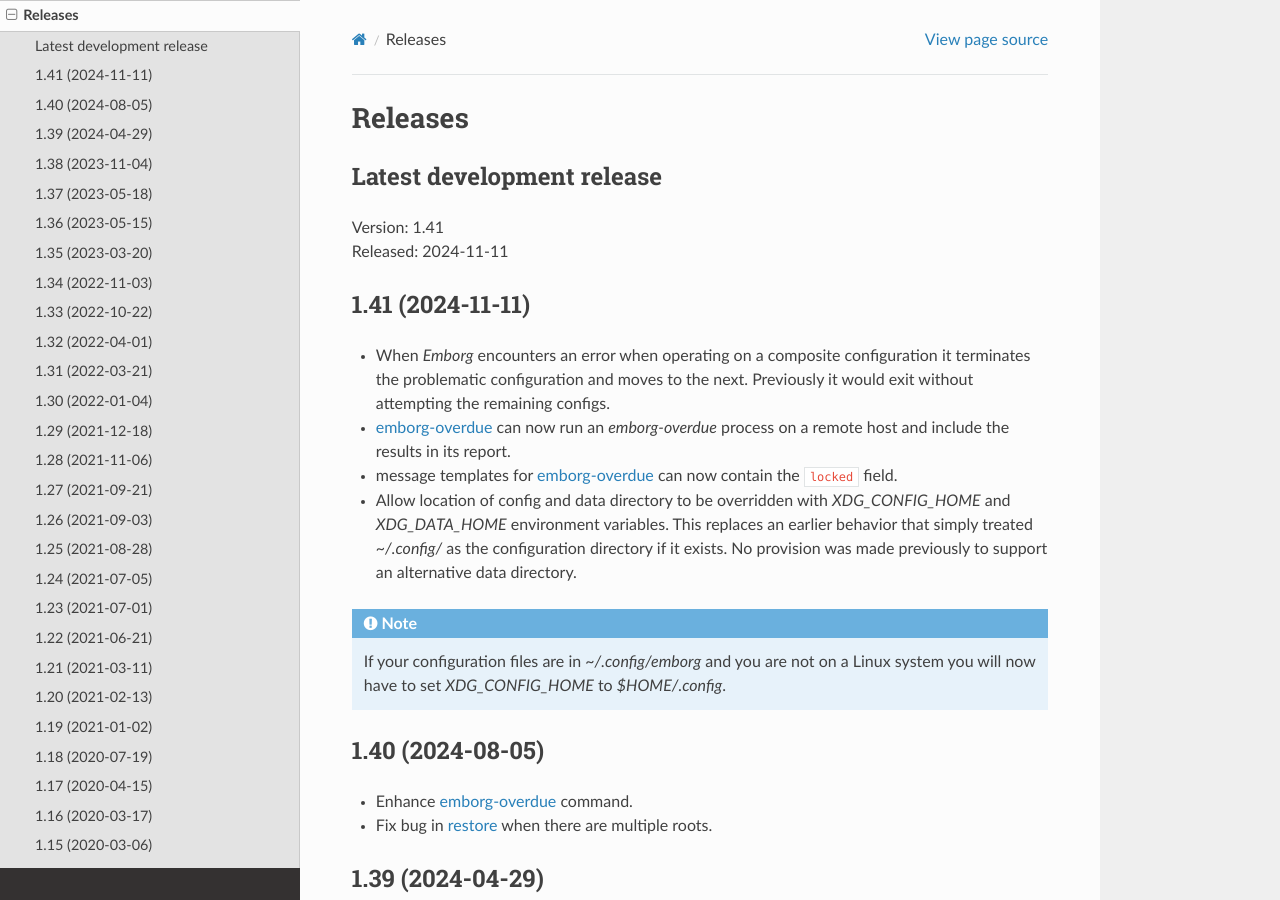
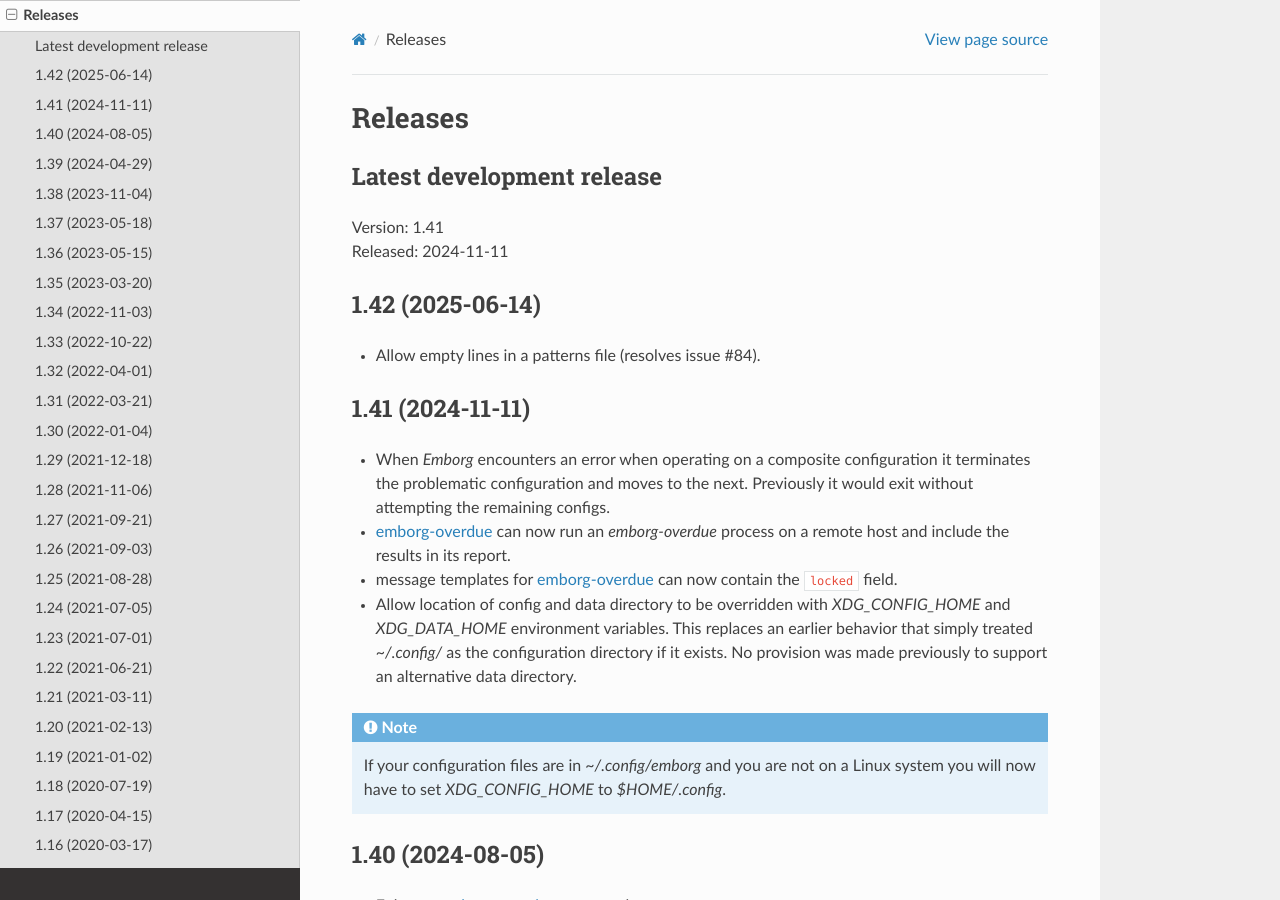
Before and after one commit to KenKundert/emborg, a Sphinx documentation site: the page built from doc/releases.rst, in a window 1280 px wide and 900 px high. Built offline with Sphinx 7.4.7 and the Read the Docs theme 3.1.0, drawn with Linux system fonts in a browser that asks for light colours.

Commit message:
update release notes

```diff
--- a/doc/releases.rst
+++ b/doc/releases.rst
@@ -5,6 +5,11 @@
 --------------------------
 | Version: 1.41
 | Released: 2024-11-11
+
+1.42 (2025-06-14)
+-----------------
+- Allow empty lines in a patterns file (resolves issue #84).
+
 
 1.41 (2024-11-11)
 -----------------
```
